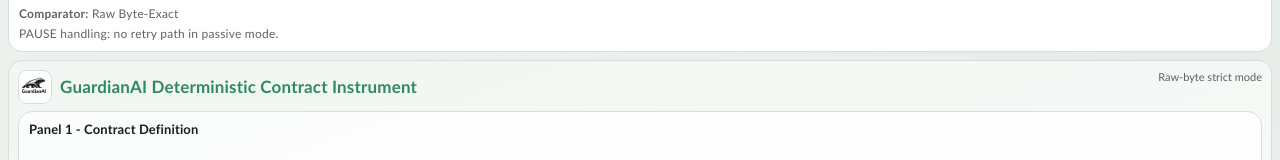
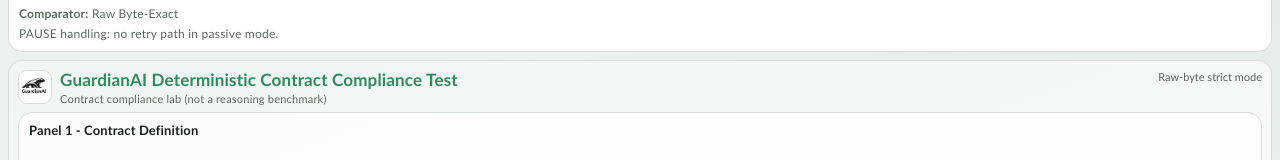
Before and after one commit to GuardianAI1/guardianai-deterministic-contract-ui-web, a Next.js app: page / in a window 1280 px wide. Shown: the part 556-716 px from the top of the page. Built offline with nearby package versions, Linux system fonts and the light colour scheme; no server answers.

Commit message:
Clarify instrument header as compliance test not reasoning

```diff
--- a/app/globals.css
+++ b/app/globals.css
@@ -381,6 +381,13 @@
   font-family: "Avenir Next", "Trebuchet MS", "Gill Sans", sans-serif;
 }
 
+.raw-live-subtitle {
+  margin: 2px 0 0;
+  color: #5b665e;
+  font-size: 11px;
+  letter-spacing: 0.02em;
+}
+
 .raw-live-head-meta {
   display: grid;
   justify-items: end;
--- a/app/page.tsx
+++ b/app/page.tsx
@@ -1443,7 +1443,10 @@
                 height={34}
                 className="raw-live-logo"
               />
-              <h3>GuardianAI Deterministic Contract Instrument</h3>
+              <div>
+                <h3>GuardianAI Deterministic Contract Compliance Test</h3>
+                <p className="raw-live-subtitle">Contract compliance lab (not a reasoning benchmark)</p>
+              </div>
             </div>
             <div className="raw-live-head-meta">
               <span>Raw-byte strict mode</span>
```
